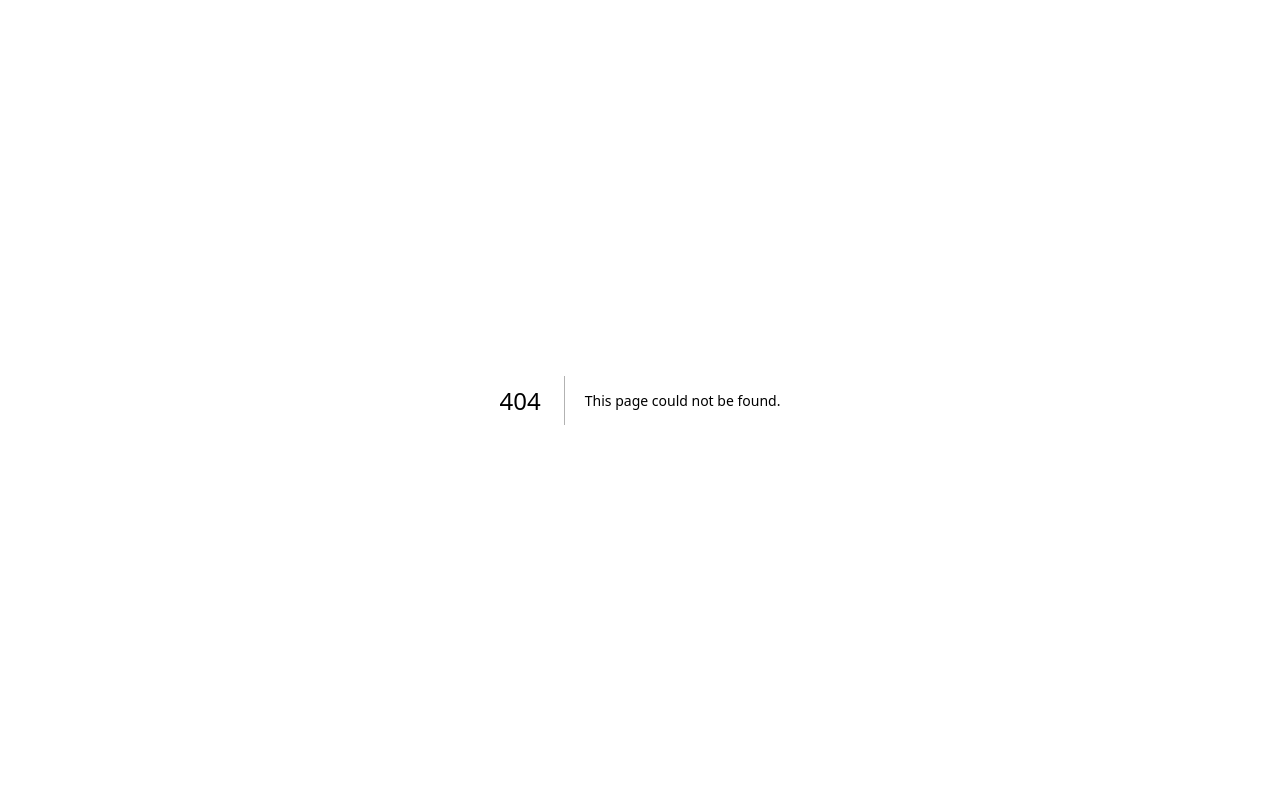
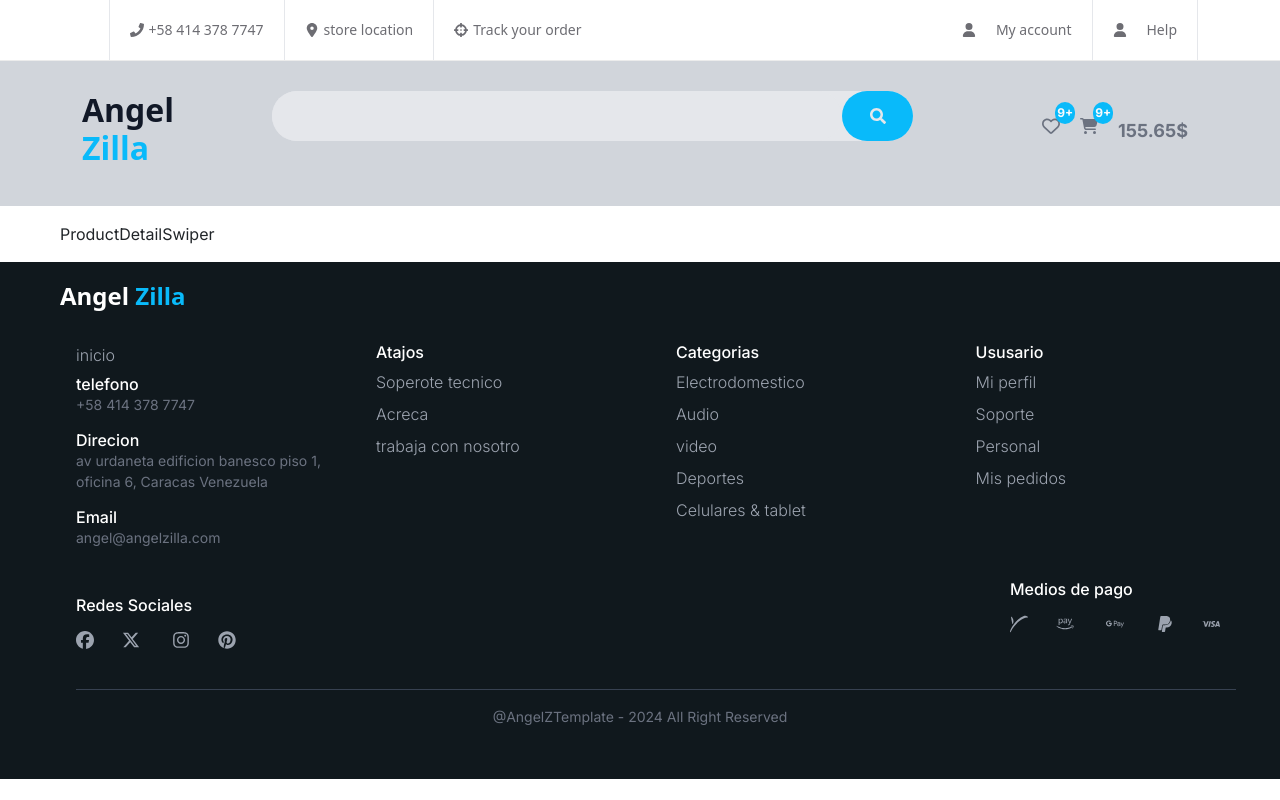
Before and after one commit to angeleesc/az-market-zilla-template, a Next.js app: page /product-details/1 in a window 1280 px wide. Before the commit this address had no page. Built offline with nearby package versions, Linux system fonts and the light colour scheme.

Commit message:
configuracion de modulos de ventas de swiper

```diff
--- /dev/null
+++ b/app/(marketplace)/product-details/[id]/page.jsx
@@ -0,0 +1,10 @@
+import ProductDetails from '@/components/templates/ProductDetails'
+import React from 'react'
+
+export default function page() {
+  return (
+    <>
+     <ProductDetails/>
+    </>
+  )
+}
--- /dev/null
+++ b/components/swipers/product-details-swiper/ProductDetailSwiper.jsx
@@ -0,0 +1,7 @@
+import React from 'react'
+
+export default function ProductDetailSwiper() {
+  return (
+    <div>ProductDetailSwiper</div>
+  )
+}
--- /dev/null
+++ b/components/templates/ProductDetails.jsx
@@ -0,0 +1,12 @@
+import React from 'react'
+import ProductDetailSwiper from '../swipers/product-details-swiper/ProductDetailSwiper'
+
+export default function ProductDetails() {
+  return (
+   <>
+    <div className='flex flex-wrap my-3 px-[60px]'>
+        <ProductDetailSwiper/>
+        </div>
+   </>
+  )
+}
```
